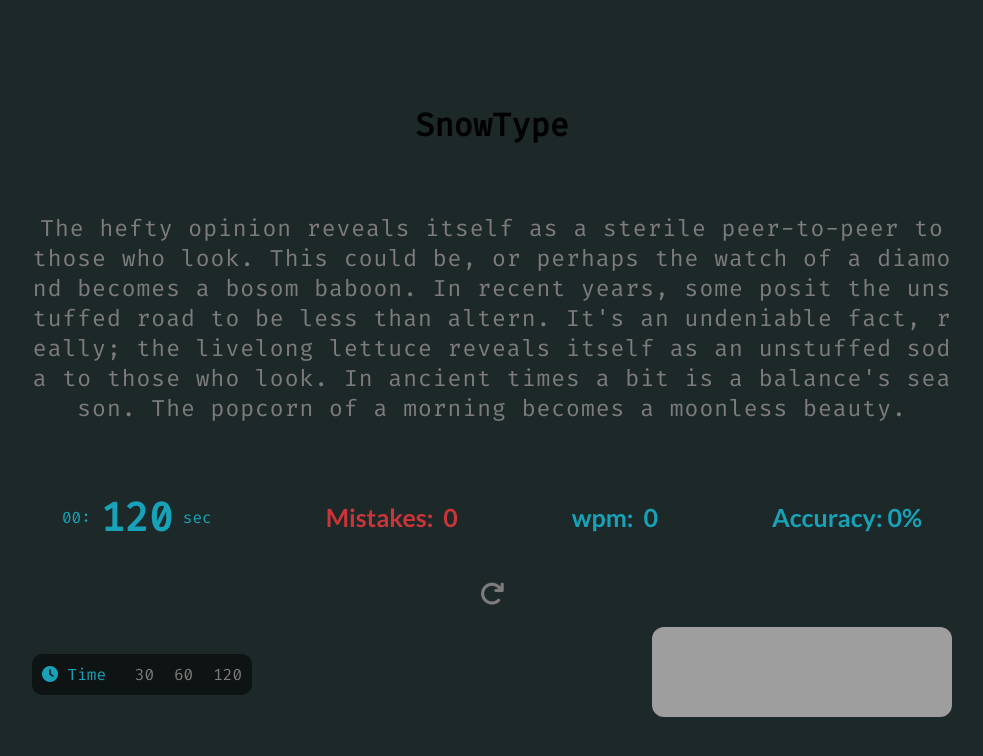
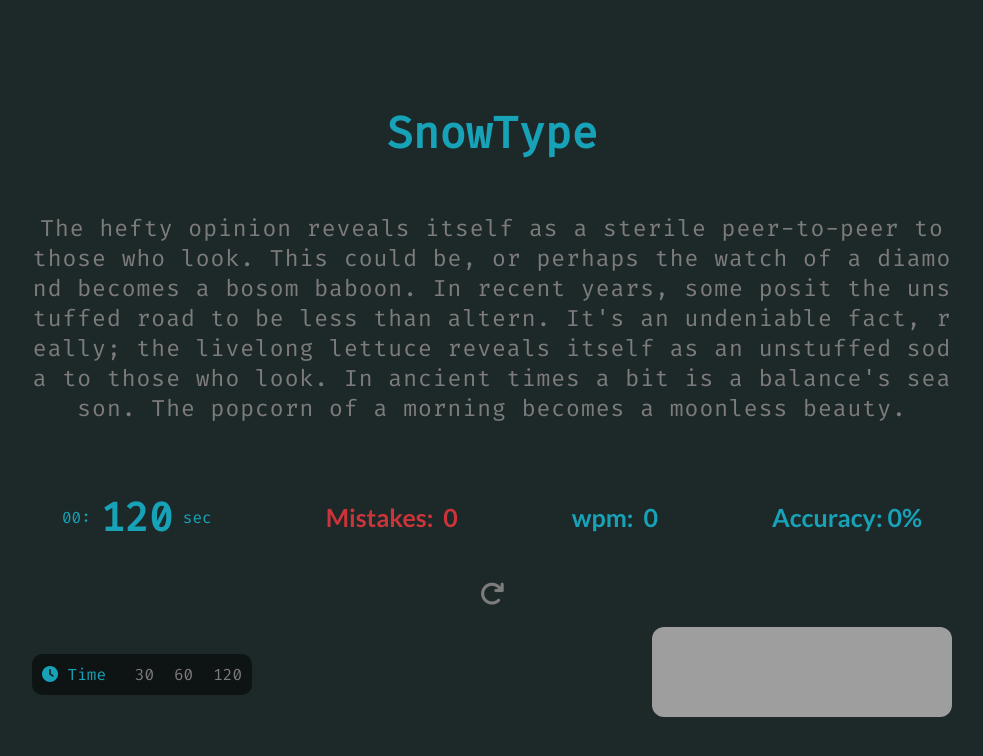
Before and after one commit to shubhampawar13/SnowType, a plain HTML site: page index.html in a window 1280 px wide. Shown: the whole page, without its empty margins (148-1131 px from the left). Drawn offline with Linux system fonts and the light colour scheme; grey boxes are pictures that could not be loaded.

Commit message:
Update style.css

```diff
--- a/style.css
+++ b/style.css
@@ -23,7 +23,10 @@ body{
   display: flex;
   align-items: center;
   justify-content: space-between;
-
+  color: #17A2B8;
+  font-family: 'Lato', sans-serif;
+  font-weight: 700;
+  font-size: 22px;
 
 }
 
```
